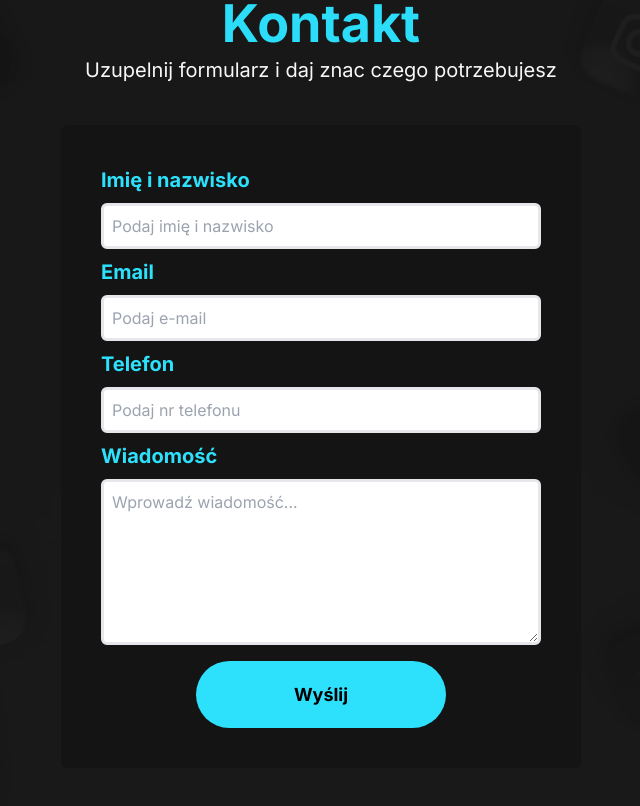
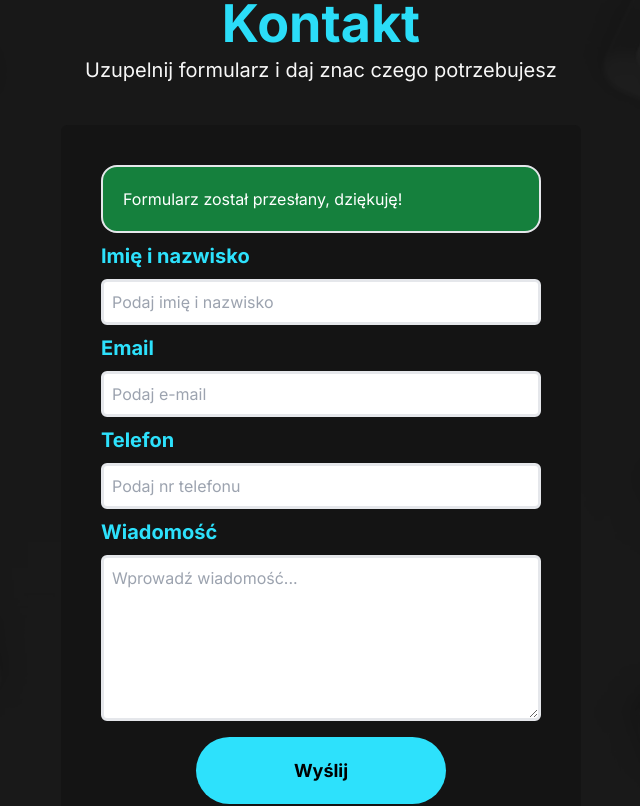
Before and after one commit to MateuszKuruc/marketing-portfolio, a Next.js app in the folder marketing-portfolio/: page / in a window 1280 px wide. Shown: the part 1960-2766 px from the top of the page, without its empty margins (319-959 px from the left). Built offline with nearby package versions, Linux system fonts and the light colour scheme.

Commit message:
add confirm notification on form submit

```diff
--- a/marketing-portfolio/src/components/Form.tsx
+++ b/marketing-portfolio/src/components/Form.tsx
@@ -3,8 +3,12 @@ import { useFormik } from "formik";
 import React from "react";
 import Button from "./Button";
 import { formSchema } from "@/schemas";
+import { useState } from "react";
+
 
 const Form = () => {
+  const [notification, setNotification] = useState(true);
+
   const onSubmit = async (values, actions) => {
     console.log(values.phone);
     console.log(isSubmitting);
@@ -41,6 +45,13 @@ const Form = () => {
       onSubmit={handleSubmit}
       noValidate
     >
+
+        {notification && (
+<div className="p-5 rounded-2xl bg-green-700 border-2">
+<p className="text-white regular-16">Formularz został przesłany, dziękuję!</p>
+</div>
+        )}
+
       <label className="text-blue-50 bold-20" htmlFor="name">
         Imię i nazwisko
       </label>
```
